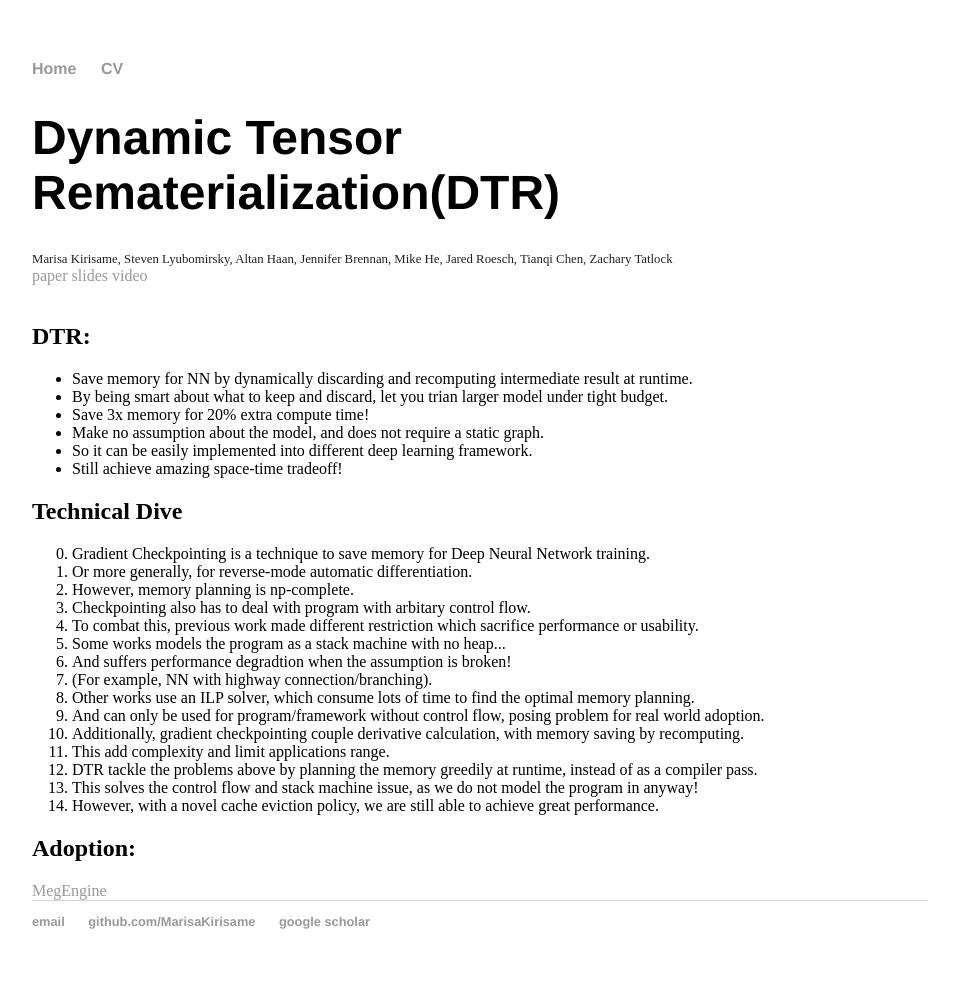
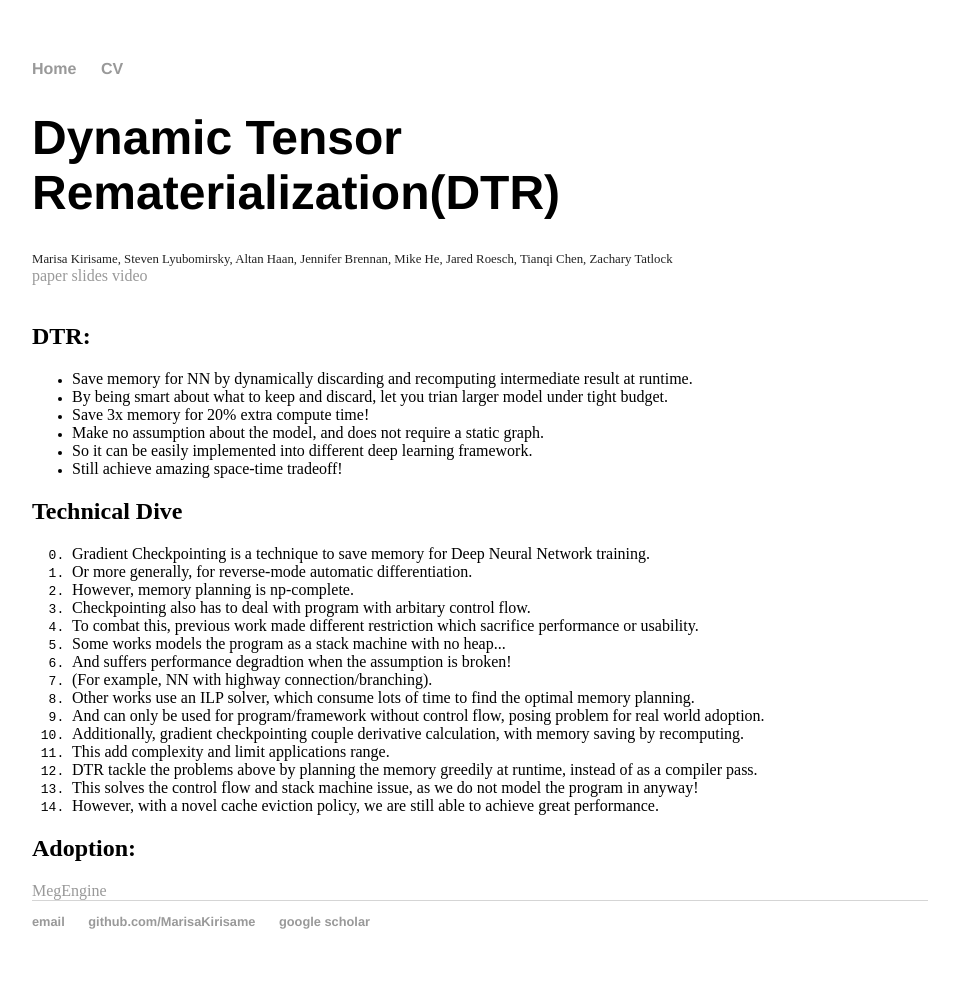
Before and after one commit to MarisaKirisame/MarisaKirisame.github.io, a Jekyll site: the page built from dtr.html, in a window 1280 px wide. Shown: the whole page, without its empty margins (160-1119 px from the left). Built offline with Jekyll 4.4.1, drawn with Linux system fonts in a browser that asks for light colours.

Commit message:
monospaced list item marker

```diff
--- a/css/main.css
+++ b/css/main.css
@@ -41,3 +41,7 @@ ul.posts {
 ul.posts li {
     list-style: none;
 }
+
+.container li::marker {
+    font-family: monospace;
+}
```
